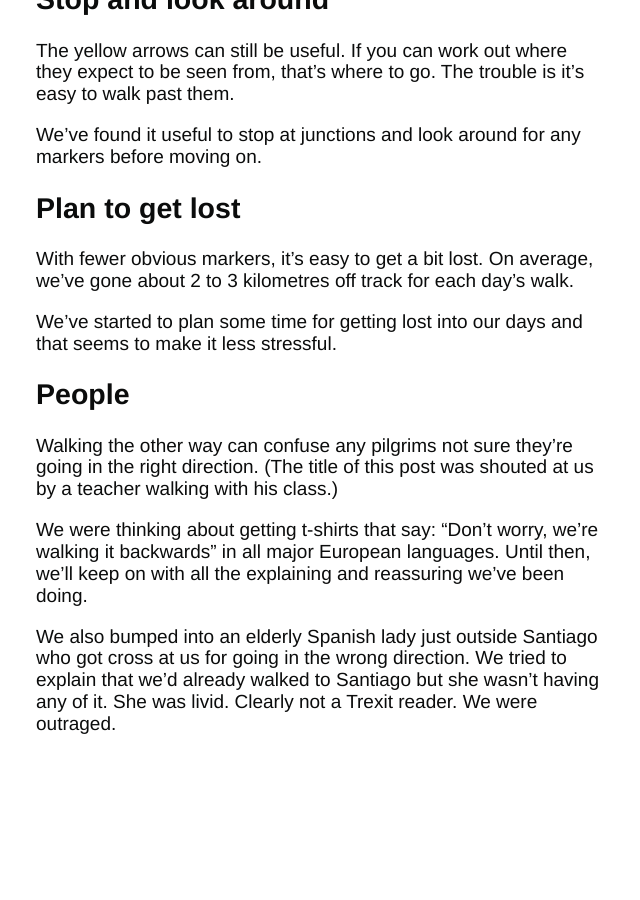
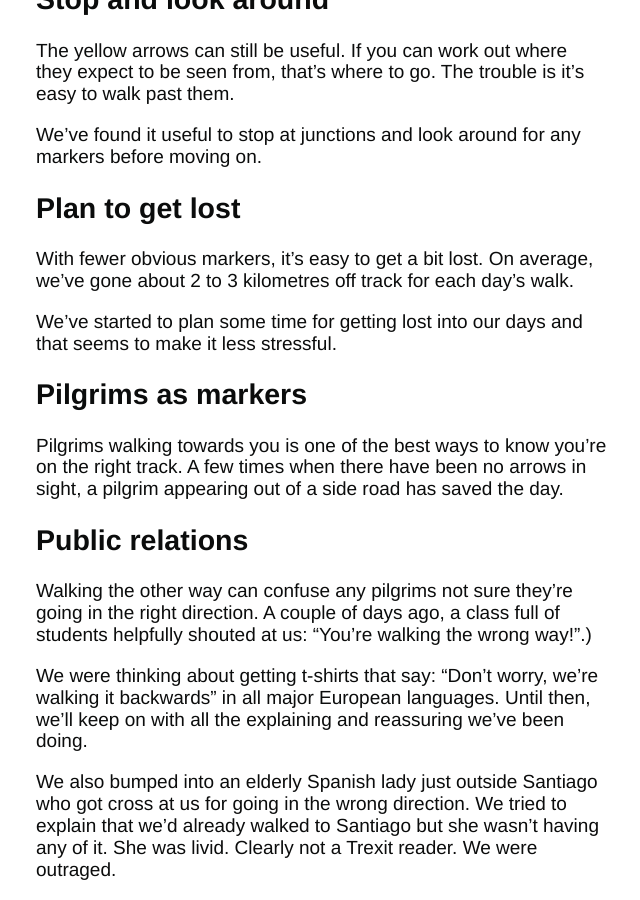
Before and after one commit to tombye/trexit, a Jekyll site: the page built from _posts/2017-10-15-walking-the-wrong-way.markdown, in a window 1280 px wide and 900 px high, scrolled down 1897 px. Shown: the whole window, without its empty margins (124-764 px from the left). Built offline with Jekyll 4.4.1, drawn with Linux system fonts in a browser that asks for light colours; before the commit the page ends 2651 px from its top, so only the background shows below that.

Commit message:
Add edit absent from first draft

```diff
--- a/_posts/2017-10-15-walking-the-wrong-way.markdown
+++ b/_posts/2017-10-15-walking-the-wrong-way.markdown
@@ -39,9 +39,13 @@ With fewer obvious markers, it's easy to get a bit lost. On average, we've gone
 
 We've started to plan some time for getting lost into our days and that seems to make it less stressful.
 
-## People
+## Pilgrims as markers
 
-Walking the other way can confuse any pilgrims not sure they're going in the right direction. (The title of this post was shouted at us by a teacher walking with his class.)
+Pilgrims walking towards you is one of the best ways to know you're on the right track. A few times when there have been no arrows in sight, a pilgrim appearing out of a side road has saved the day.
+
+## Public relations
+
+Walking the other way can confuse any pilgrims not sure they're going in the right direction. A couple of days ago, a class full of students helpfully shouted at us: "You're walking the wrong way!".)
 
 We were thinking about getting t-shirts that say: "Don't worry, we're walking it backwards" in all major European languages. Until then, we'll keep on with all the explaining and reassuring we've been doing.
 
```
